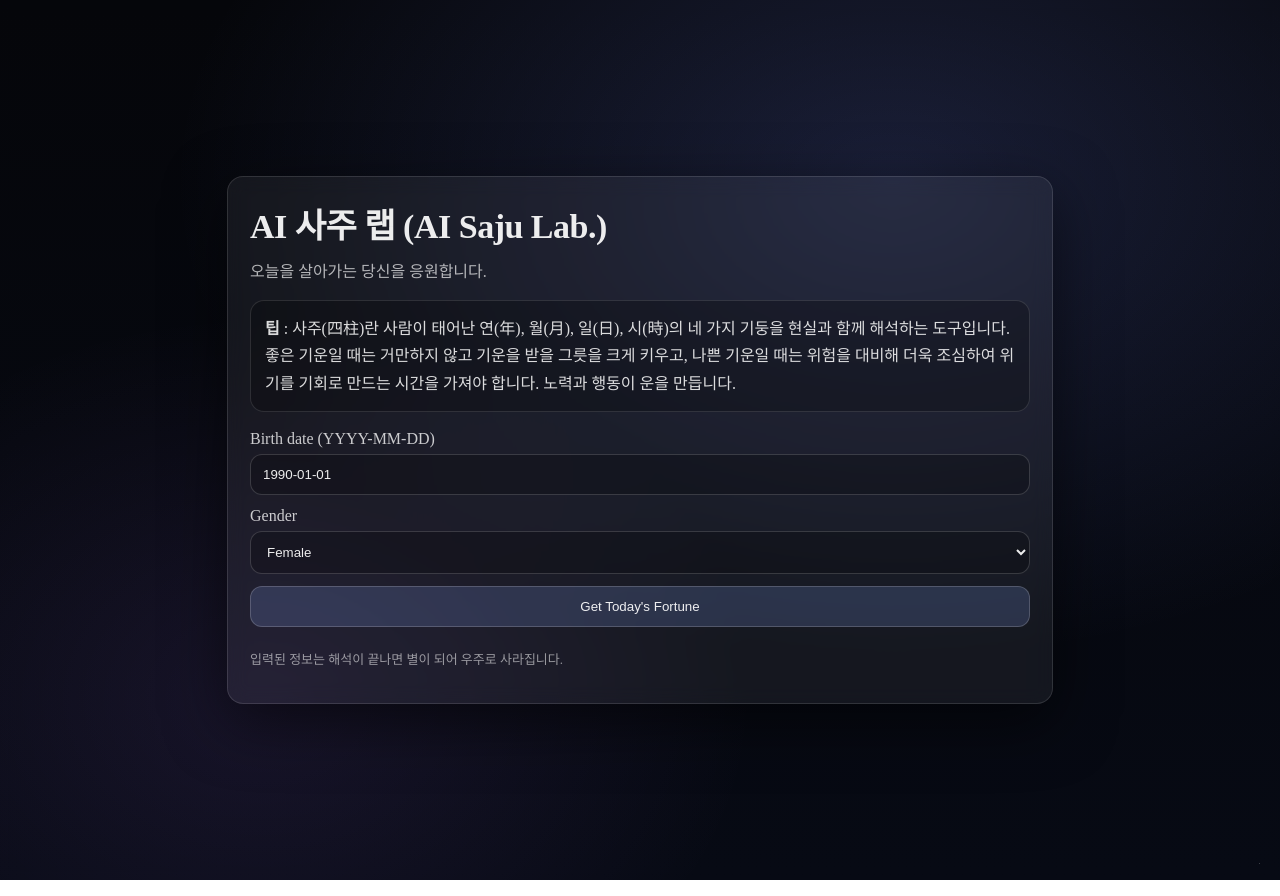
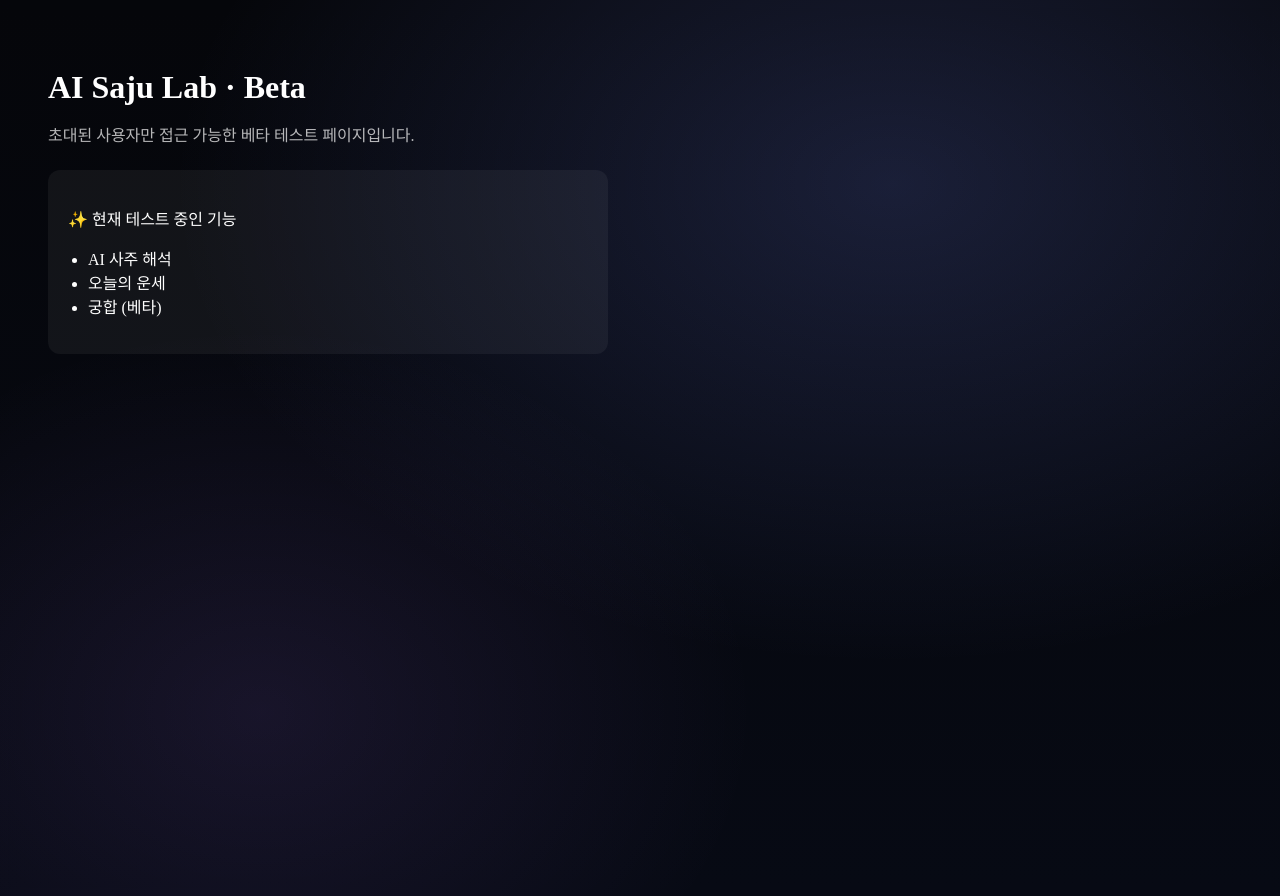
Before and after one commit to qlfhd1-ops/ai-saju-lab-app, a Next.js app: page / in a window 1280 px wide. Built offline with nearby package versions, Linux system fonts and the light colour scheme.

Commit message:
Update page.tsx

```diff
--- a/app/page.tsx
+++ b/app/page.tsx
@@ -1,90 +1,29 @@
-"use client";
-import { useMemo, useState } from "react";
+export default function BetaPage() {
+  return (
+    <main style={{ minHeight: "100vh", padding: "40px", color: "#fff" }}>
+      <h1 style={{ fontSize: 32, marginBottom: 12 }}>
+        AI Saju Lab · Beta
+      </h1>
 
-function sixLineFortune(date: string, gender: string) {
-  // ✅ 임시 엔진(규칙 기반): 나중에 AI로 교체하면 됨
-  const d = new Date(date);
-  const seed = isNaN(d.getTime()) ? 7 : (d.getFullYear() + d.getMonth() + d.getDate());
-  const zodiacs = ["쥐","소","호랑이","토끼","용","뱀","말","양","원숭이","닭","개","돼지"];
-  const zodiac = zodiacs[(seed % 12 + 12) % 12];
-  const topicsByAge = [
-    "관계의 온도 조절", "업무 리듬", "돈의 흐름", "건강 루틴", "배움/성장", "가정의 균형"
-  ];
-  const focus = topicsByAge[(seed % topicsByAge.length)];
-  const star = ["물병자리","물고기자리","양자리","황소자리","쌍둥이자리","게자리","사자자리","처녀자리","천칭자리","전갈자리","사수자리","염소자리"][(seed % 12 + 12) % 12];
-  const n = (seed * 1103515245 + 12345) >>> 0;
-  const tone = n % 3;
+      <p style={{ opacity: 0.7, marginBottom: 24 }}>
+        초대된 사용자만 접근 가능한 베타 테스트 페이지입니다.
+      </p>
 
-  const shinnaerim = tone === 0
-    ? "신내림 AI 한마디: 오늘은 ‘한 번 더 확인’이 복을 부릅니다."
-    : tone === 1
-    ? "신내림 AI 한마디: 서두르지 말고, 한 호흡 느리게 가세요."
-    : "신내림 AI 한마디: 작은 친절이 크게 돌아옵니다.";
-
-  return [
-    `오늘의 중심 키워드: ${focus}`,
-    `띠 운세: ${zodiac}띠 기운이 ‘정리’에 유리합니다.`,
-    `별자리 운세: ${star}는 ‘선택과 집중’이 운을 만듭니다.`,
-    `성별(${gender}) 흐름: 감정의 파도를 읽으면 판단이 선명해집니다.`,
-    `오늘의 행동 팁: 1가지만 끝까지 마무리하세요.`,
-    shinnaerim,
-  ];
-}
-
-export default function Page() {
-  const [birth, setBirth] = useState("1990-01-01");
-  const [gender, setGender] = useState("Female");
-  const [result, setResult] = useState<string[] | null>(null);
-
-  const lines = useMemo(() => sixLineFortune(birth, gender), [birth, gender]);
-
-  return (
-    <main className="cosmicWrap">
-      <section className="card">
-        <h1 className="h1">AI 사주 랩 (AI Saju Lab.)</h1>
-        <p className="sub">오늘을 살아가는 당신을 응원합니다.</p>
-
-        <div className="pill">
-          <b>팁</b> : 사주(四柱)란 사람이 태어난 연(年), 월(月), 일(日), 시(時)의 네 가지 기둥을
-          현실과 함께 해석하는 도구입니다. 좋은 기운일 때는 거만하지 않고 기운을 받을 그릇을
-          크게 키우고, 나쁜 기운일 때는 위험을 대비해 더욱 조심하여 위기를 기회로 만드는 시간을
-          가져야 합니다. 노력과 행동이 운을 만듭니다.
-        </div>
-
-        <div className="grid">
-          <label className="label">
-            Birth date (YYYY-MM-DD)
-            <input className="input" value={birth} onChange={(e) => setBirth(e.target.value)} />
-          </label>
-
-          <label className="label">
-            Gender
-            <select className="select" value={gender} onChange={(e) => setGender(e.target.value)}>
-              <option>Male</option>
-              <option>Female</option>
-            </select>
-          </label>
-
-          <button className="btn" onClick={() => setResult(lines)}>
-            Get Today&apos;s Fortune
-          </button>
-
-          <p className="small">입력된 정보는 해석이 끝나면 별이 되어 우주로 사라집니다.</p>
-
-          {result && (
-            <div className="pill">
-              {result.map((t, i) => (
-                <div key={i} style={{ marginBottom: 8 }}>
-                  {t}
-                </div>
-              ))}
-              <div className="small" style={{ marginTop: 10 }}>
-                다음: 2026년 운세는 “미리보기 60%” 후 Invite/결제 단계로 연결합니다.
-              </div>
-            </div>
-          )}
-        </div>
-      </section>
+      <div
+        style={{
+          padding: 20,
+          borderRadius: 12,
+          background: "rgba(255,255,255,0.05)",
+          maxWidth: 520,
+        }}
+      >
+        <p>✨ 현재 테스트 중인 기능</p>
+        <ul style={{ marginTop: 8, paddingLeft: 20 }}>
+          <li>AI 사주 해석</li>
+          <li>오늘의 운세</li>
+          <li>궁합 (베타)</li>
+        </ul>
+      </div>
     </main>
   );
 }
```
